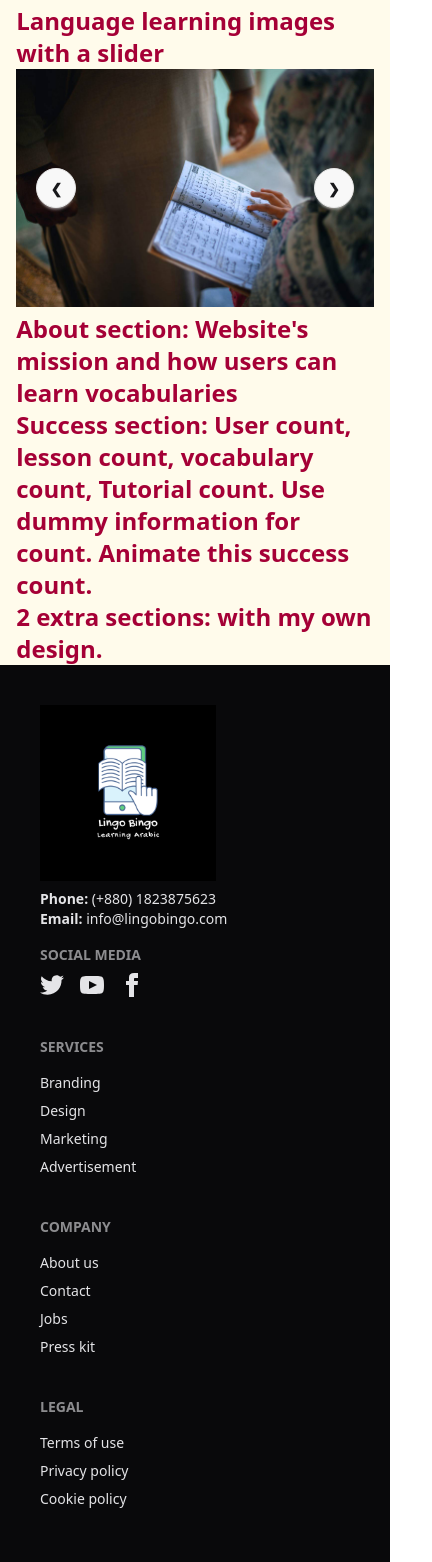
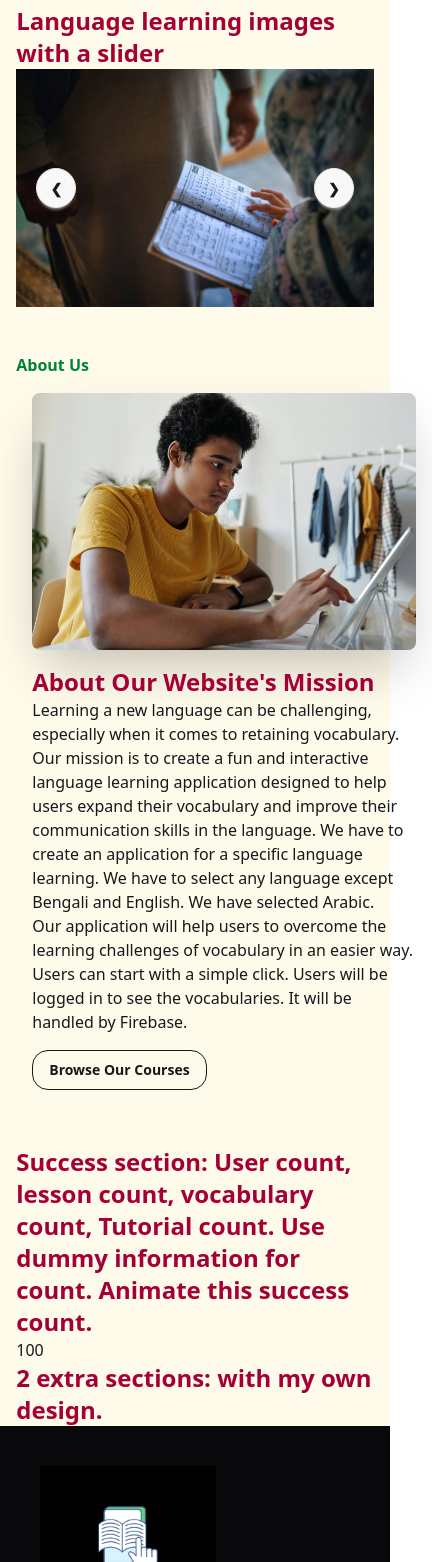
Before and after one commit to DevelopWebAdnan/react-learning-language, a React (Vite) app: page / in a window 390 px wide. Shown: the part 371-1933 px from the top of the page, 432 px wide, since content can reach past the window. Built offline with nearby package versions, Linux system fonts and the light colour scheme.

Commit message:
added About, Success sections in the Home page and made About section responsive

```diff
--- a/package.json
+++ b/package.json
@@ -14,6 +14,7 @@
     "localforage": "^1.10.0",
     "match-sorter": "^8.1.0",
     "react": "^19.1.1",
+    "react-countup": "^6.5.3",
     "react-dom": "^19.1.1",
     "react-router-dom": "^7.9.3",
     "sort-by": "^1.2.0",
--- /dev/null
+++ b/src/components/ImageSlider/ImageSlider.jsx
@@ -0,0 +1,54 @@
+import React from 'react';
+import pexelsAssad from "../../assets/images/pexels-assadtanoliphotographer.jpg";
+import pexelsDefri from "../../assets/images/pexels-defrinomaasy.jpg";
+import pexelsSfean from "../../assets/images/pexels-sfean-zaben.jpg";
+import pexelsPok from "../../assets/images/pexels-pok-rie.jpg";
+
+
+const ImageSlider = () => {
+    return (
+        <div>
+            <h4 className="text-2xl font-bold text-rose-800">Banner/Slider section: Language learning images with a slider</h4>
+            <div className="carousel w-full">
+                <div id="slide1" className="carousel-item relative w-full">
+                    <img
+                        src={pexelsAssad}
+                        className="w-full" />
+                    <div className="absolute left-5 right-5 top-1/2 flex -translate-y-1/2 transform justify-between">
+                        <a href="#slide4" className="btn btn-circle">❮</a>
+                        <a href="#slide2" className="btn btn-circle">❯</a>
+                    </div>
+                </div>
+                <div id="slide2" className="carousel-item relative w-full">
+                    <img
+                        src={pexelsDefri}
+                        className="w-full" />
+                    <div className="absolute left-5 right-5 top-1/2 flex -translate-y-1/2 transform justify-between">
+                        <a href="#slide1" className="btn btn-circle">❮</a>
+                        <a href="#slide3" className="btn btn-circle">❯</a>
+                    </div>
+                </div>
+                <div id="slide3" className="carousel-item relative w-full">
+                    <img
+                        src={pexelsSfean}
+                        className="w-full" />
+                    <div className="absolute left-5 right-5 top-1/2 flex -translate-y-1/2 transform justify-between">
+                        <a href="#slide2" className="btn btn-circle">❮</a>
+                        <a href="#slide4" className="btn btn-circle">❯</a>
+                    </div>
+                </div>
+                <div id="slide4" className="carousel-item relative w-full">
+                    <img
+                        src={pexelsPok}
+                        className="w-full" />
+                    <div className="absolute left-5 right-5 top-1/2 flex -translate-y-1/2 transform justify-between">
+                        <a href="#slide3" className="btn btn-circle">❮</a>
+                        <a href="#slide1" className="btn btn-circle">❯</a>
+                    </div>
+                </div>
+            </div>
+        </div>
+    );
+};
+
+export default ImageSlider;
--- /dev/null
+++ b/src/components/Success/Success.jsx
@@ -0,0 +1,38 @@
+import React from 'react';
+import CountUp from 'react-countup';
+// import CountUp, { useCountUp } from 'react-countup';
+
+const Success = () => {
+    // useCountUp({ ref: 'counter', end: 1234567 });
+    return (
+        <div>
+            <h4 className="text-2xl font-bold text-rose-800">Success section: User count, lesson count, vocabulary count, Tutorial count. Use dummy information for count. Animate this success count.</h4>
+            {/* <CountUp end={100} delay={2}
+             duration={2.75}
+             separator=' '
+             decimals={4}
+             decimal=','
+             prefix='EUR '
+             suffix=' left'
+             onEnd={() => console.log('Ended!')}
+             onStart={() => console.log('Started!')}
+            >
+                 {({ countUpRef, start }) => ( */}
+            {/* <div> */}
+            {/* <span ref={countUpRef}></span> */}
+            {/* <span id='counter'></span>; */}
+            {/* </div> */}
+            {/* )}
+            </CountUp> */}
+            <CountUp start={0} end={100}>
+                {({ countUpRef }) => (
+                    <div>
+                        <span ref={countUpRef}></span>
+                    </div>
+                )}
+            </CountUp>
+        </div>
+    );
+};
+
+export default Success;
--- a/src/pages/AboutUs/AboutUs.jsx
+++ b/src/pages/AboutUs/AboutUs.jsx
@@ -1,9 +1,24 @@
 import React from 'react';
+import pexelsJulia from "../../assets/images/pexels-julia-m-cameron.jpg";
 
 const AboutUs = () => {
     return (
         <div>
-            <h3 className="font-bold text-green-700">About Us</h3>
+            <h2 className="font-bold text-green-700">About Us</h2>
+            <div className="hero">
+                <div className="hero-content flex-col lg:flex-row-reverse">
+                    <img
+                        src={pexelsJulia}
+                        className="max-w-sm rounded-lg shadow-2xl"
+                    />
+                    <div>
+                        <h3 className="text-rose-800 text-2xl md:text-3xl lg:text-4xl font-bold">About Our Website's Mission</h3>
+                        <p className='md:text-lg lg:text-xl'>Learning a new language can be challenging, especially when it comes to retaining vocabulary. Our mission is to create a fun and interactive language learning application designed to help users expand their vocabulary and improve their communication skills in the language. We have to create an application for a specific language learning. We have to select any language except Bengali and English. We have selected Arabic.</p>
+                        <p className='md:text-lg lg:text-xl'>Our application will help users to overcome the learning challenges of vocabulary in an easier way. Users can start with a simple click. Users will be logged in to see the vocabularies. It will be handled by Firebase.</p>
+                        <button className="btn btn-outline md:btn-lg lg:btn-xl rounded-2xl mt-4">Browse Our Courses</button>
+                    </div>
+                </div>
+            </div>
         </div>
     );
 };
--- a/src/pages/Home/Home.jsx
+++ b/src/pages/Home/Home.jsx
@@ -1,54 +1,25 @@
 import React from 'react';
-import pexelsAssad from "../../assets/images/pexels-assadtanoliphotographer.jpg";
-import pexelsDefri from "../../assets/images/pexels-defrinomaasy.jpg";
-import pexelsSfean from "../../assets/images/pexels-sfean-zaben.jpg";
-import pexelsPok from "../../assets/images/pexels-pok-rie.jpg";
+import ImageSlider from '../../components/ImageSlider/ImageSlider';
+import AboutUs from '../AboutUs/AboutUs';
+import Success from '../../components/Success/Success';
+// import pexelsAssad from "../../assets/images/pexels-assadtanoliphotographer.jpg";
+// import pexelsDefri from "../../assets/images/pexels-defrinomaasy.jpg";
+// import pexelsSfean from "../../assets/images/pexels-sfean-zaben.jpg";
+// import pexelsPok from "../../assets/images/pexels-pok-rie.jpg";
 
 const Home = () => {
     return (
         <div>
             <h3 className="text-rose-700 font-semibold">Home</h3>
-            <h4 className="text-2xl font-bold text-rose-800">Banner/Slider section: Language learning images with a slider</h4>
-            <div className="carousel w-full">
-                <div id="slide1" className="carousel-item relative w-full">
-                    <img
-                        src={pexelsAssad}
-                        className="w-full" />
-                    <div className="absolute left-5 right-5 top-1/2 flex -translate-y-1/2 transform justify-between">
-                        <a href="#slide4" className="btn btn-circle">❮</a>
-                        <a href="#slide2" className="btn btn-circle">❯</a>
-                    </div>
-                </div>
-                <div id="slide2" className="carousel-item relative w-full">
-                    <img
-                        src={pexelsDefri}
-                        className="w-full" />
-                    <div className="absolute left-5 right-5 top-1/2 flex -translate-y-1/2 transform justify-between">
-                        <a href="#slide1" className="btn btn-circle">❮</a>
-                        <a href="#slide3" className="btn btn-circle">❯</a>
-                    </div>
-                </div>
-                <div id="slide3" className="carousel-item relative w-full">
-                    <img
-                        src={pexelsSfean}
-                        className="w-full" />
-                    <div className="absolute left-5 right-5 top-1/2 flex -translate-y-1/2 transform justify-between">
-                        <a href="#slide2" className="btn btn-circle">❮</a>
-                        <a href="#slide4" className="btn btn-circle">❯</a>
-                    </div>
-                </div>
-                <div id="slide4" className="carousel-item relative w-full">
-                    <img
-                        src={pexelsPok}
-                        className="w-full" />
-                    <div className="absolute left-5 right-5 top-1/2 flex -translate-y-1/2 transform justify-between">
-                        <a href="#slide3" className="btn btn-circle">❮</a>
-                        <a href="#slide1" className="btn btn-circle">❯</a>
-                    </div>
-                </div>
-            </div>
-            <h4 className="text-2xl font-bold text-rose-800">About section: Website's mission and how users can learn vocabularies</h4>
-            <h4 className="text-2xl font-bold text-rose-800">Success section: User count, lesson count, vocabulary count, Tutorial count. Use dummy information for count. Animate this success count.</h4>
+            <section>
+                <ImageSlider></ImageSlider>
+            </section>
+            <section className='my-10'>
+                <AboutUs></AboutUs>
+            </section>
+            <section>
+                <Success></Success>
+            </section>
             <h4 className="text-2xl font-bold text-rose-800">2 extra sections: with my own design.</h4>
         </div>
     );
```
Also changed, not shown: 1 other file (tests, documents, lock files or other folders).
